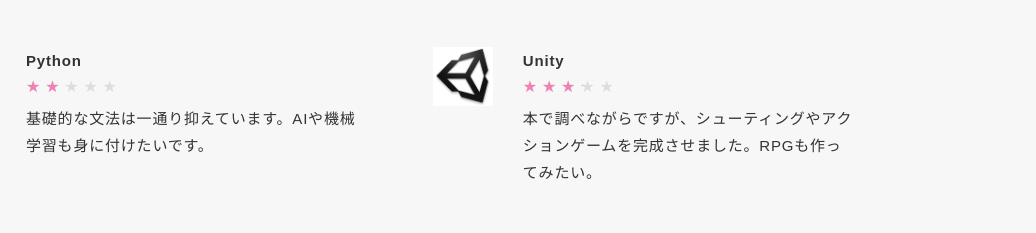
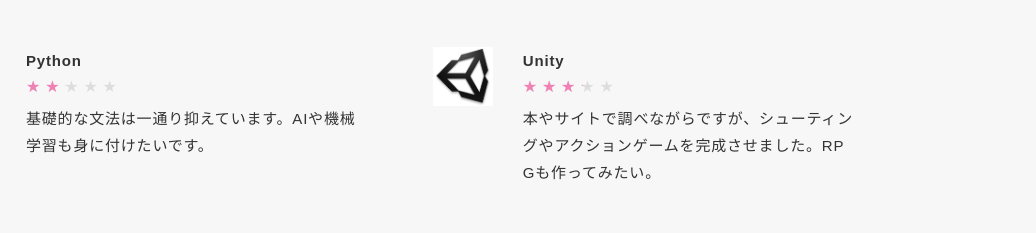
Before and after one commit to YYuhei/Portfolio, a plain HTML site: page index.html in a window 1280 px wide. Shown: the part 2792-3025 px from the top of the page, 244-1280 px from the left. Drawn offline with nearby package versions, Linux system fonts and the light colour scheme.

Commit message:
Update index.html

```diff
--- a/index.html
+++ b/index.html
@@ -186,7 +186,7 @@
                   <div class="rate rate3"></div>
                 </div>
                 <div class="section-text">
-                  本で調べながらですが、シューティングやアクションゲームを完成させました。RPGも作ってみたい。</div>
+                  本やサイトで調べながらですが、シューティングやアクションゲームを完成させました。RPGも作ってみたい。</div>
               </div>
             </div>
             <div class="card">
```
